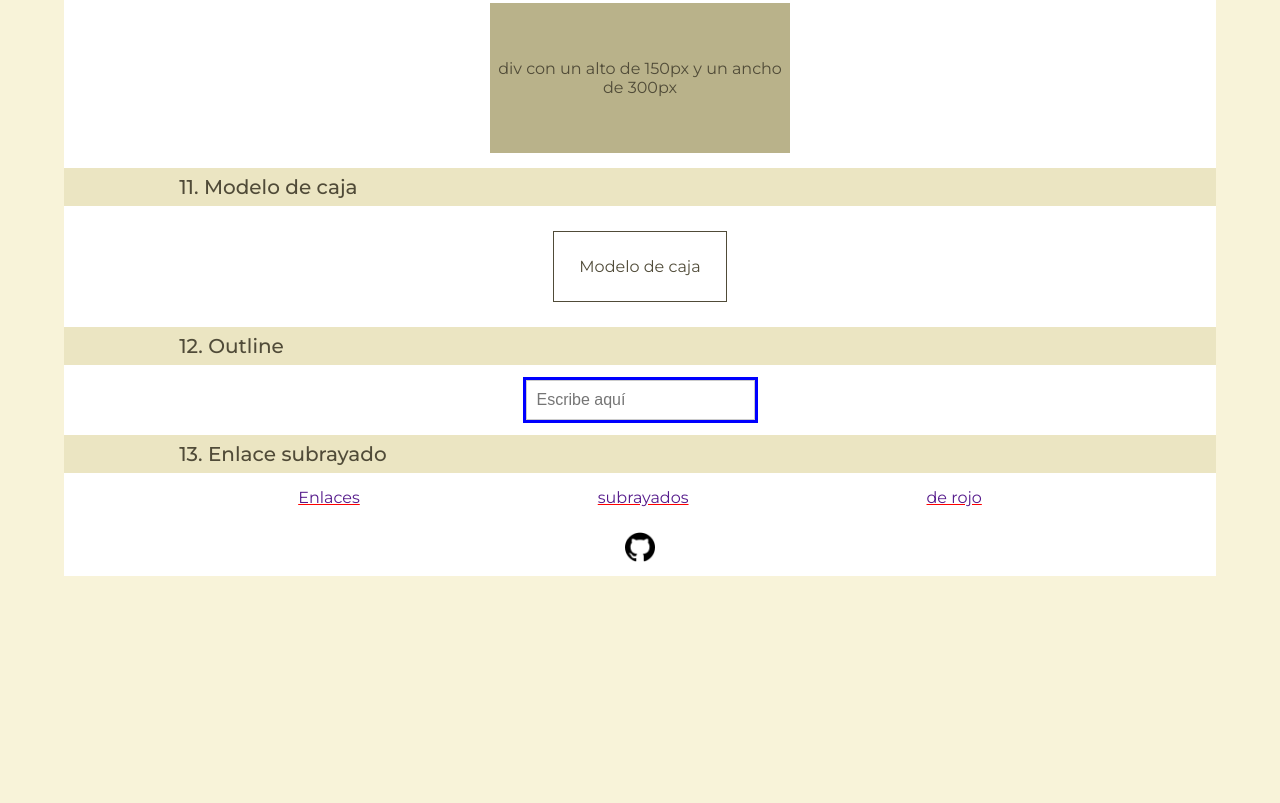
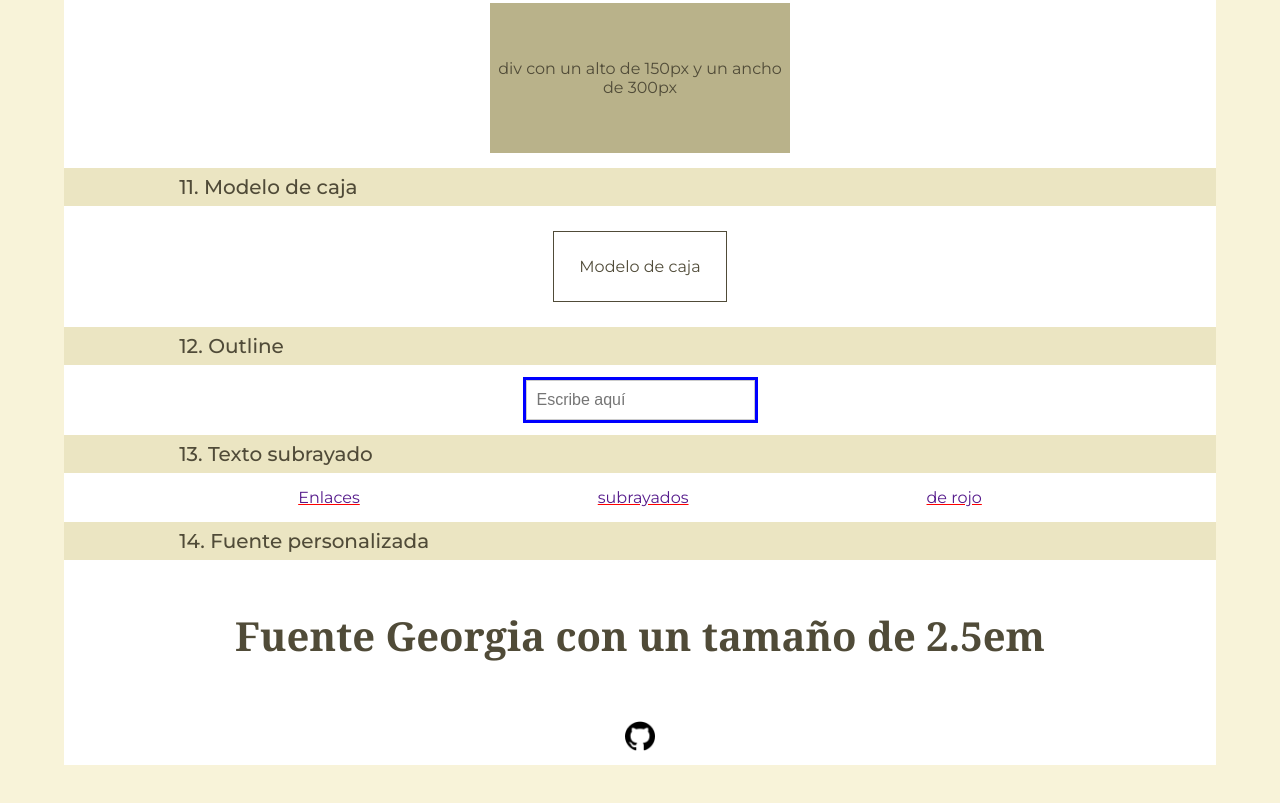
Before and after one commit to alxndrrjs/repo-tajamar-css-2-anterior, a plain HTML site: page index.html in a window 1280 px wide. Shown: the part 1910-2713 px from the top of the page. Before the commit the page ends 2550 px from the top, so only its background shows below. Drawn offline with Linux system fonts and the light colour scheme; a web font is replaced by a local one.

Commit message:
Fuente personalizada

```diff
--- a/index.html
+++ b/index.html
@@ -167,13 +167,24 @@
         <!-- 13. Texto subrayado -->
         <section class="ejercicio-card">
             <div class="subt-card">
-                <h2>13. Enlace subrayado</h2>
+                <h2>13. Texto subrayado</h2>
             </div>
 
             <div class="cont-card cont-around">
                 <a href="">Enlaces</a>
                 <a href="">subrayados</a>
                 <a href="">de rojo</a>
+            </div>
+        </section>
+
+        <!-- 14. Fuente personalizada -->
+        <section class="ejercicio-card">
+            <div class="subt-card">
+                <h2>14. Fuente personalizada</h2>
+            </div>
+
+            <div class="cont-card cont-center">
+                <h1>Fuente Georgia con un tamaño de 2.5em</h1>
             </div>
         </section>
     </main>
--- a/style.css
+++ b/style.css
@@ -217,3 +217,10 @@ footer {
     text-decoration: underline;
     text-decoration-color: red;
 }
+
+/* Propiedades para cambiar el h1 específico a la fuente Georgia */
+.cont-center h1 {
+    font-family: Georgia, 'Times New Roman', Times, serif;
+    font-size: 2.5em;
+    text-align: center;
+}
```
